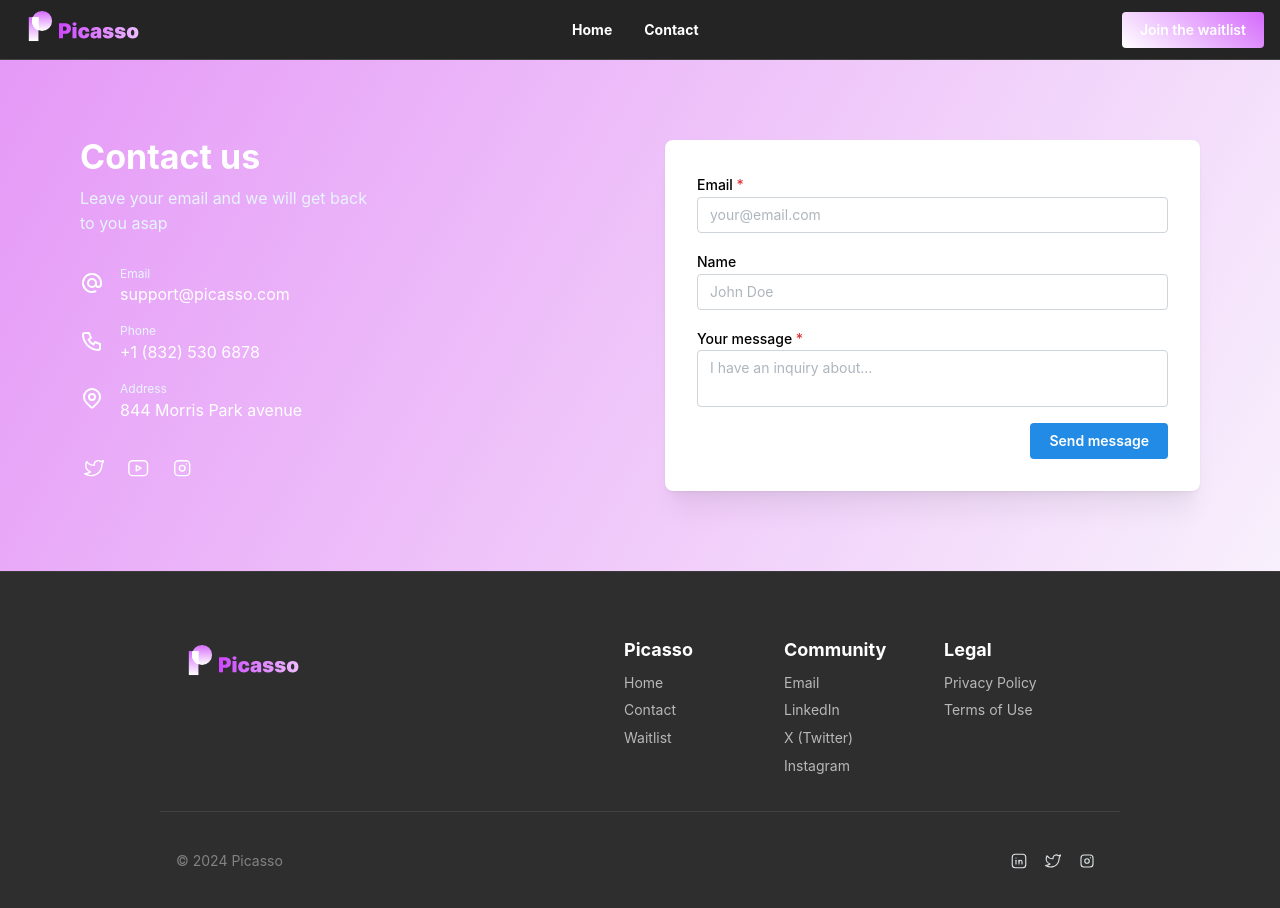
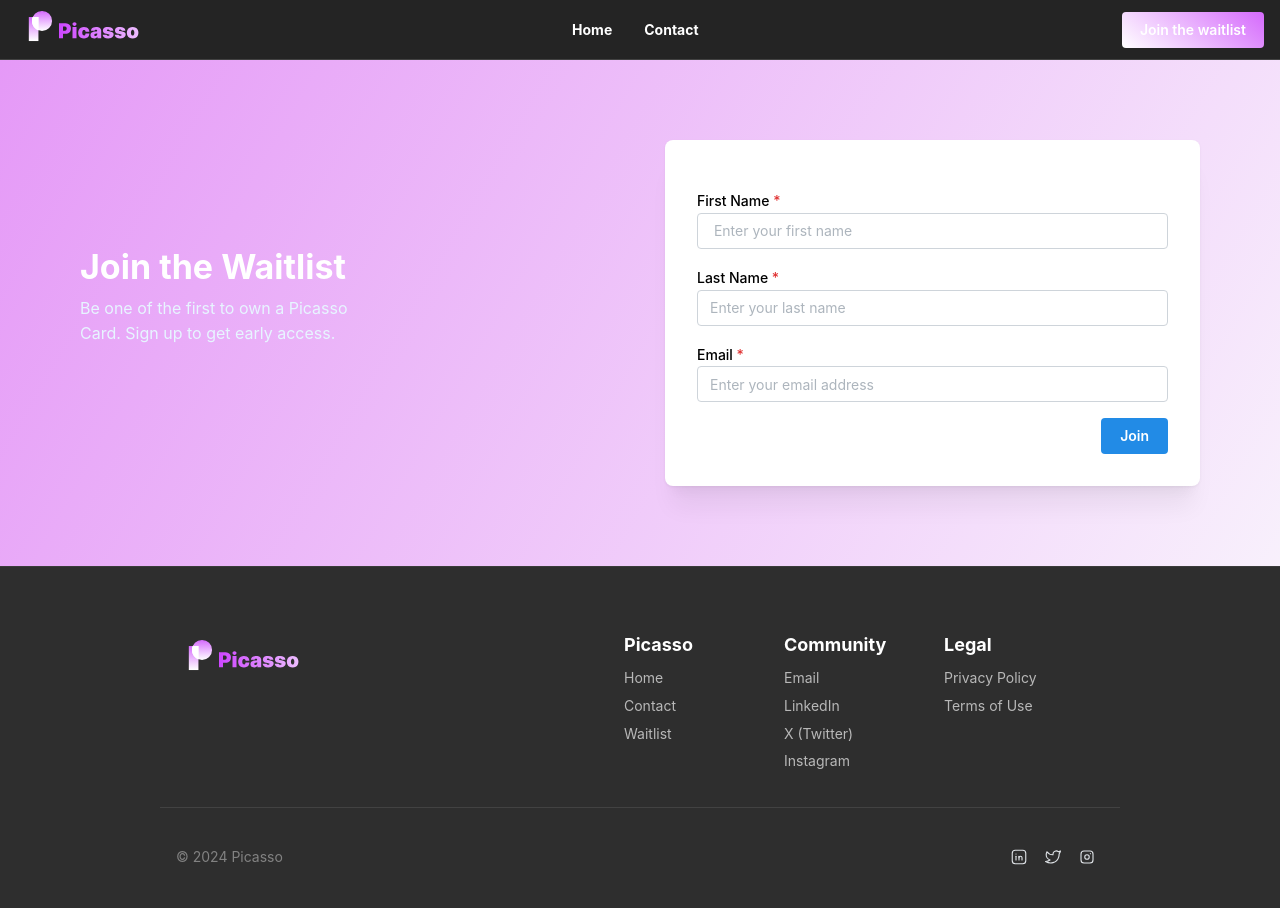
Before and after one commit to enkyuan/picasso_landing, a React (Vite) app: page /waitlist in a window 1280 px wide. Shown: the top 908 px of the page. Built offline with nearby package versions, Linux system fonts and the light colour scheme.

Commit message:
fix form

```diff
--- a/src/components/Waitlist.tsx
+++ b/src/components/Waitlist.tsx
@@ -3,70 +3,46 @@ import {
     Title,
     SimpleGrid,
     TextInput,
-    Textarea,
     Button,
     Group,
-    ActionIcon,
   } from "@mantine/core";
-  import {
-    IconBrandTwitter,
-    IconBrandYoutube,
-    IconBrandInstagram,
-  } from "@tabler/icons-react";
-  import { ContactIconsList } from "./ContactIcons";
   import classes from "../styles/Waitlist.module.css";
 
-  const social = [IconBrandTwitter, IconBrandYoutube, IconBrandInstagram];
-
   export function Waitlist() {
-    const icons = social.map((Icon, index) => (
-      <ActionIcon
-        key={index}
-        size={28}
-        className={classes.social}
-        variant="transparent"
-      >
-        <Icon size="1.4rem" stroke={1.5} />
-      </ActionIcon>
-    ));
 
     return (
       <div className={classes.wrapper}>
         <SimpleGrid cols={{ base: 1, sm: 2 }} spacing={50}>
-          <div>
-            <Title className={classes.title}>Contact us</Title>
+          <div className={classes.centeredContent} >
+            <Title className={classes.title}>Join the Waitlist</Title>
             <Text className={classes.description} mt="sm" mb={30}>
-              Leave your email and we will get back to you asap
+                Be one of the first to own a Picasso Card. Sign up to get early access.
             </Text>
-
-            <ContactIconsList />
-
-            <Group mt="xl">{icons}</Group>
           </div>
           <div className={classes.form}>
-            <TextInput
-              label="Email"
-              placeholder="your@email.com"
+          <TextInput
+              label="First Name"
+              placeholder=" Enter your first name"
+              mt="md"
               required
               classNames={{ input: classes.input, label: classes.inputLabel }}
             />
             <TextInput
-              label="Name"
-              placeholder="John Doe"
+              label="Last Name"
+              placeholder="Enter your last name"
               mt="md"
+              required
               classNames={{ input: classes.input, label: classes.inputLabel }}
             />
-            <Textarea
+            <TextInput
+              label="Email"
+              placeholder="Enter your email address"
+              mt="md"
               required
-              label="Your message"
-              placeholder="I have an inquiry about..."
-              minRows={4}
-              mt="md"
               classNames={{ input: classes.input, label: classes.inputLabel }}
             />
-
             <Group justify="flex-end" mt="md">
-              <Button className={classes.control}>Send message</Button>
+              <Button className={classes.control}>Join</Button>
             </Group>
           </div>
         </SimpleGrid>
--- a/src/styles/Waitlist.module.css
+++ b/src/styles/Waitlist.module.css
@@ -61,3 +61,9 @@
   .control {
     background-color: var(--mantine-color-blue-6);
   }
+
+  .centeredContent {
+  display: flex;
+  flex-direction: column;
+  justify-content: center;
+}
```
